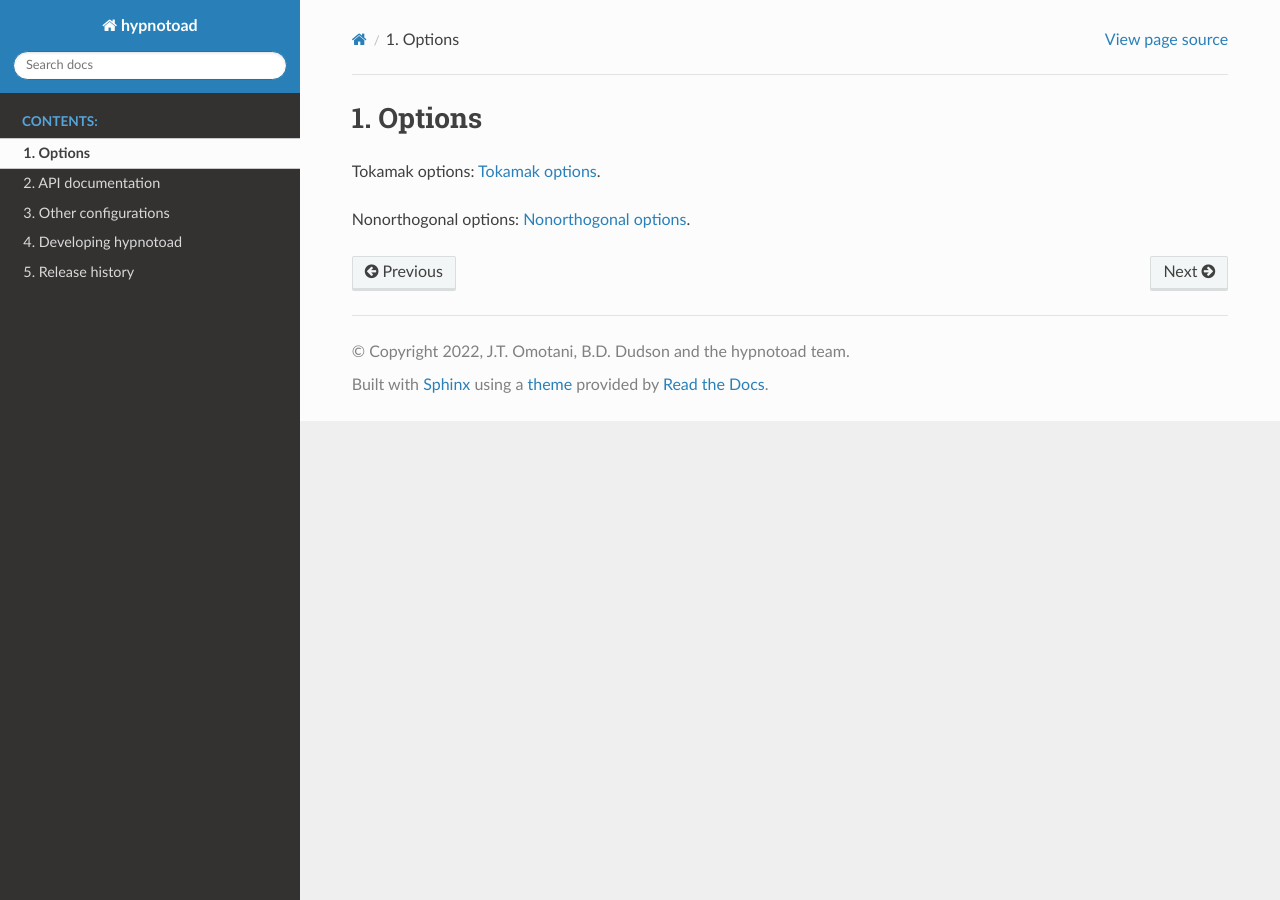
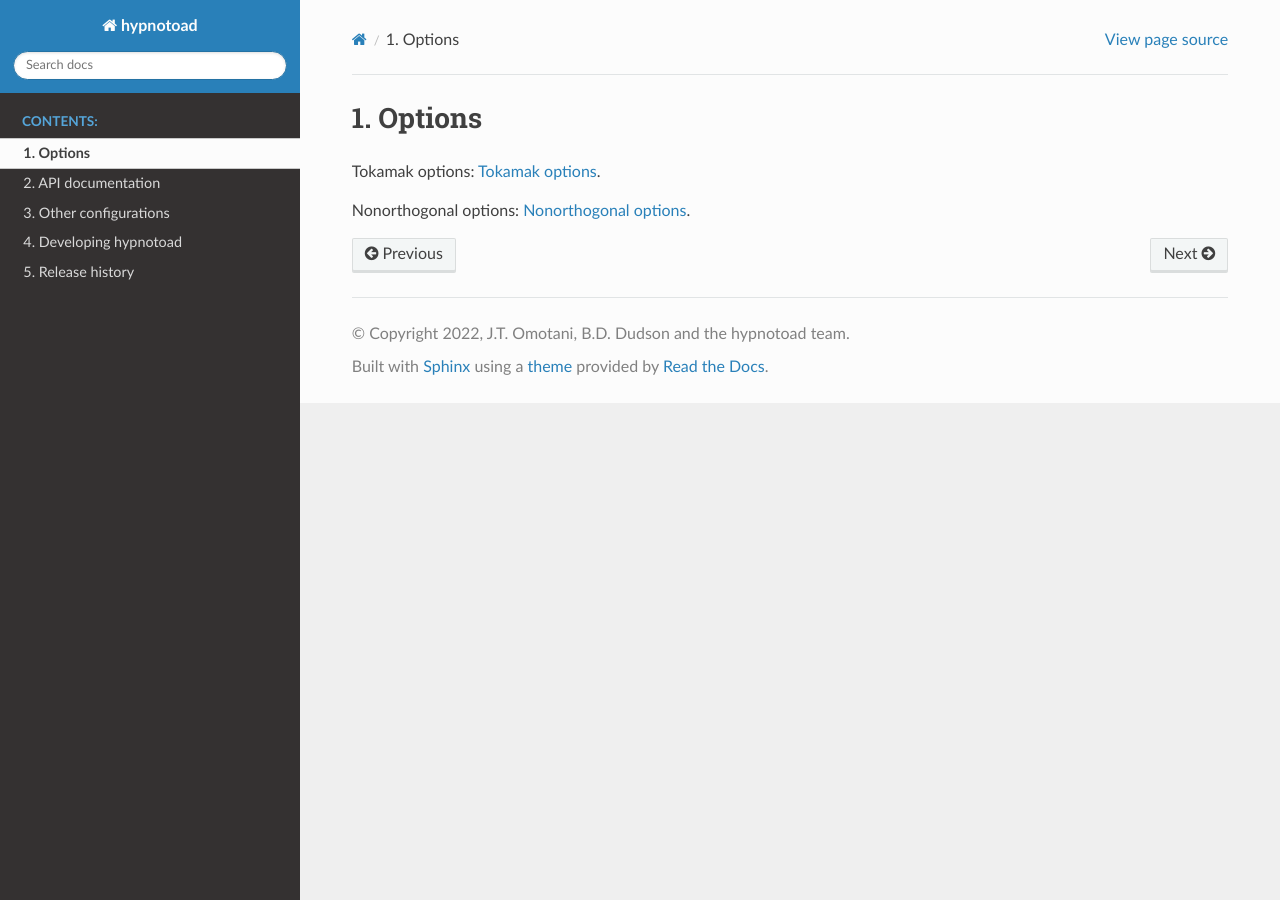
Before and after one commit to boutproject/hypnotoad, a Sphinx documentation site: the page built from doc/options.rst, in a window 1280 px wide. Built offline with Sphinx 7.4.7 and the Read the Docs theme 2.0.0, drawn with Linux system fonts in a browser that asks for light colours; pages that are not in the unit, such as notebooks, are missing from menus; the version number could not be read and is left out.

Commit message:
Slightly less space between paragraphs
Looks nicer?

```diff
--- a/doc/_static/custom.css
+++ b/doc/_static/custom.css
@@ -1,3 +1,6 @@
 .wy-nav-content {
   max-width: none;
 }
+p {
+  margin: 15px 0
+}
```
